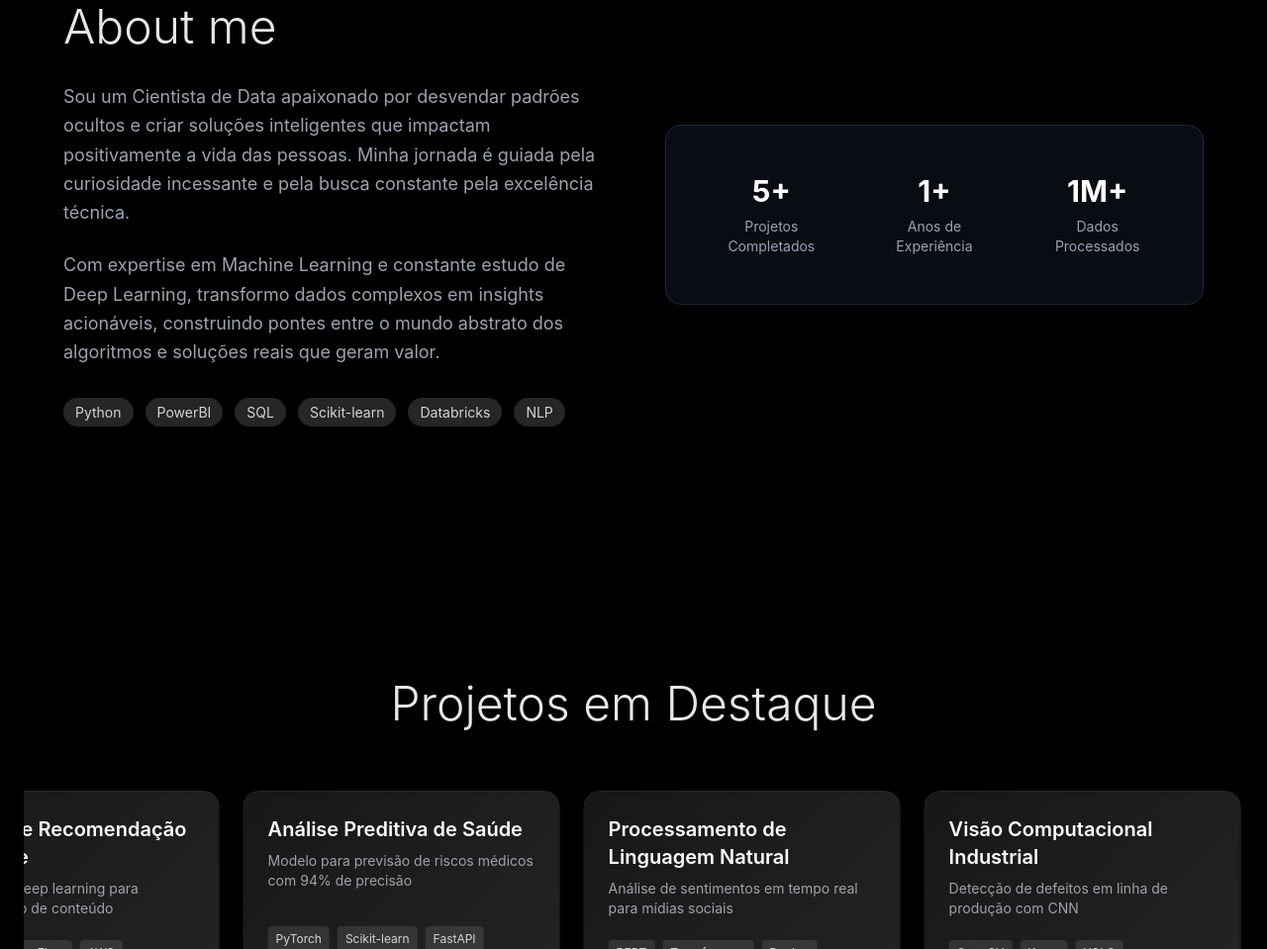
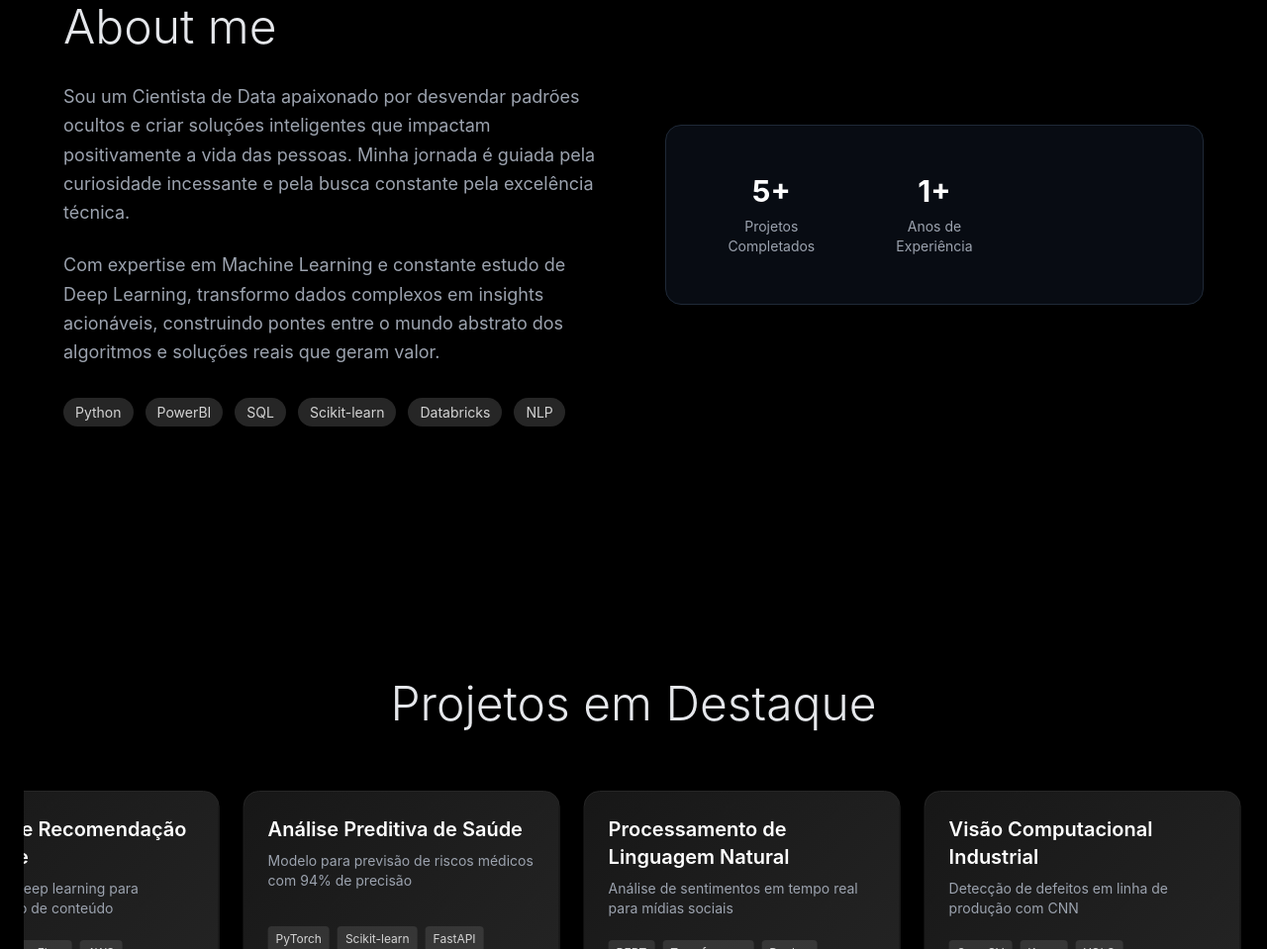
Before and after one commit to zacGenius/isaac-portfolio, a plain HTML site: page index.html in a window 1280 px wide. Shown: the part 925-1884 px from the top of the page at 99% size. Drawn offline with nearby package versions, Linux system fonts and the light colour scheme; animation ran at ten frames a second.

Commit message:
Atualização do about me

```diff
--- a/index.html
+++ b/index.html
@@ -83,10 +83,10 @@
                                 <div class="text-3xl font-bold text-white mb-2">1+</div>
                                 <div class="text-gray-400 text-sm">Anos de Experiência</div>
                             </div>
-                            <div class="metric-item">
+                            <!-- <div class="metric-item">
                                 <div class="text-3xl font-bold text-white mb-2">1M+</div>
                                 <div class="text-gray-400 text-sm">Dados Processados</div>
-                            </div>
+                            </div> -->
                         </div>
                     </div>
                 </div>
```
